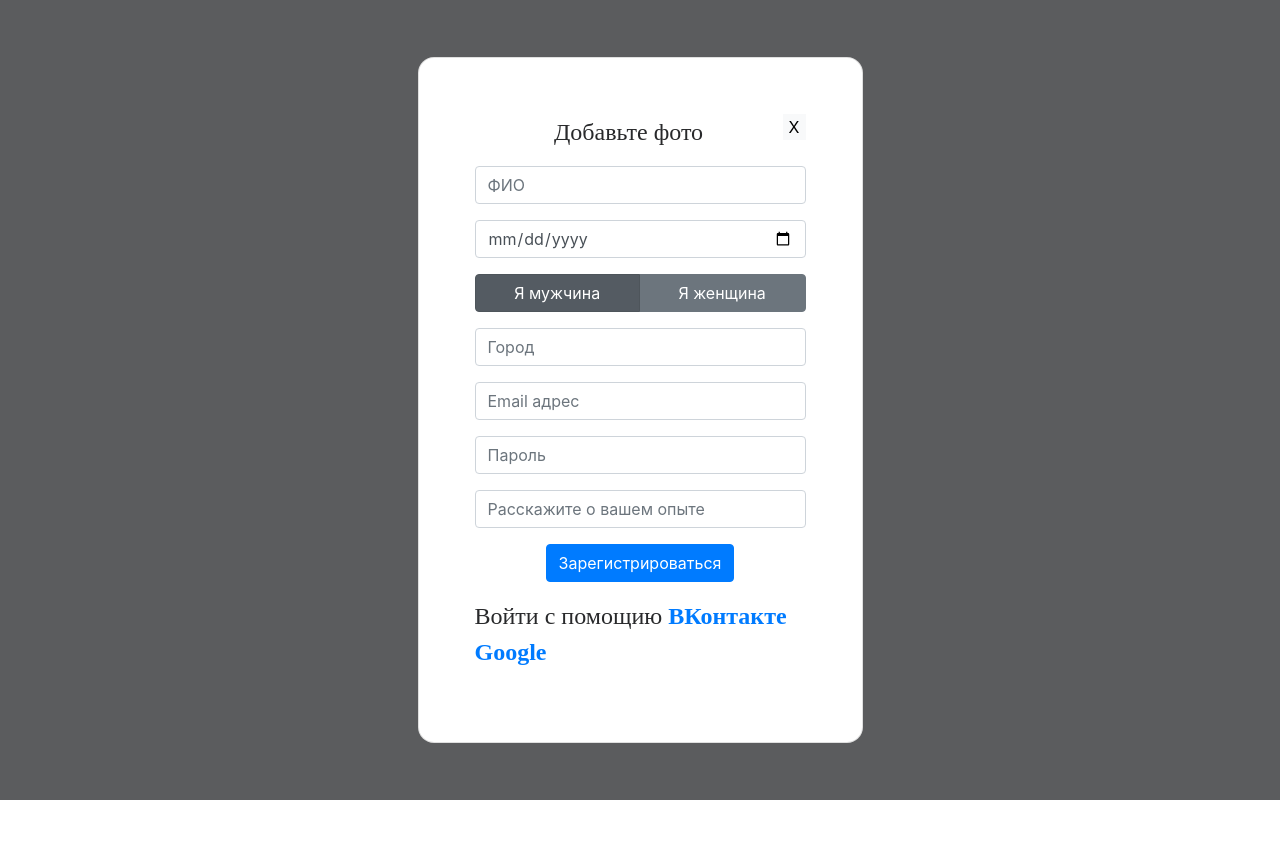
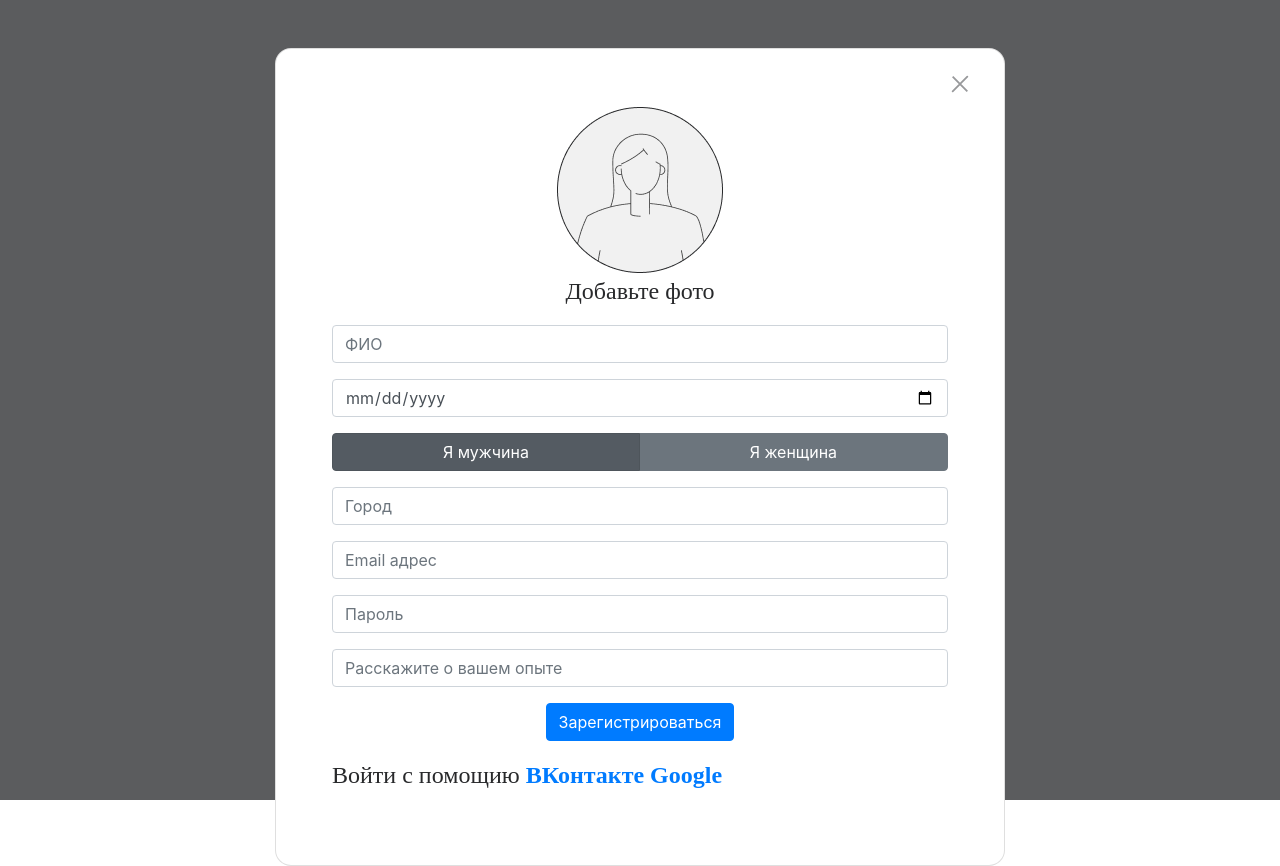
Before and after one commit to Ki-van/gambit-web, a Vue app: page /register in a window 1280 px wide. Before the commit the page ends 800 px from the top, so only its background shows below. Built offline with nearby package versions, Linux system fonts and the light colour scheme.

Commit message:
fix login register page with cross on top

```diff
--- a/src/assets/scss/vendors/bootstrap-vue/_custom.scss
+++ b/src/assets/scss/vendors/bootstrap-vue/_custom.scss
@@ -188,9 +188,9 @@ $font-family-base:            $font-family-sans-serif !default;
 // $font-weight-base:            $font-weight-normal !default;
 // $line-height-base:            1.5 !default;
 
-// $h1-font-size:                $font-size-base * 2.5 !default;
-// $h2-font-size:                $font-size-base * 2 !default;
-// $h3-font-size:                $font-size-base * 1.75 !default;
+$h1-font-size:                $font-size-base * 3 !default;
+$h2-font-size:                $font-size-base * 1.5 !default;
+$h3-font-size:                $font-size-base * 1.5 !default;
 // $h4-font-size:                $font-size-base * 1.5 !default;
 // $h5-font-size:                $font-size-base * 1.25 !default;
 // $h6-font-size:                $font-size-base !default;
--- a/src/layouts/EmptyLayout.vue
+++ b/src/layouts/EmptyLayout.vue
@@ -2,9 +2,12 @@
   <section class="vh-100" style="background-color: #5B5C5E;">
     <div class="container py-5 h-100">
       <div class="row d-flex justify-content-center align-items-center h-100">
-        <div class="col-12 col-md-8 col-lg-6 col-xl-5">
+        <div class="col-12 col-md-8 col-lg-8 ">
           <div class="card shadow-2-strong" style="border-radius: 1rem;">
-            <div class="card-body p-5 ">
+            <div class="row justify-content-end pt-4 pr-5">
+              <img src="/img/akar-icons_cross.svg" class=" img-fluid" style="width: 22px">
+            </div>
+            <div class="card-body pt-1 pb-5 pr-5 pl-5">
               <router-view />
             </div>
           </div>
--- a/src/views/Login.vue
+++ b/src/views/Login.vue
@@ -1,6 +1,5 @@
 <template>
   <div class="p-2">
-    <button class="bg-light border-0 float-right">X</button>
     <form>
       <img src="img/logo.png"  alt="logo" class="img-fluid"/>
       <p class="">
--- a/src/views/Register.vue
+++ b/src/views/Register.vue
@@ -1,11 +1,11 @@
 <template>
   <div class="p-2">
-
-    <button class="bg-light border-0 float-right">X</button>
     <form>
 
-
-      <p class="text-center fs-2">
+      <div>
+        <img src="img/avatar.png" class="img-fluid d-flex mx-auto"/>
+      </div>
+      <p class="text-center">
         Добавьте фото
       </p>
       <div class="mb-3 mt-3">
```
Also changed, not shown: public/img/akar-icons_cross.svg (added), public/img/icons_trash-can.svg (added).
